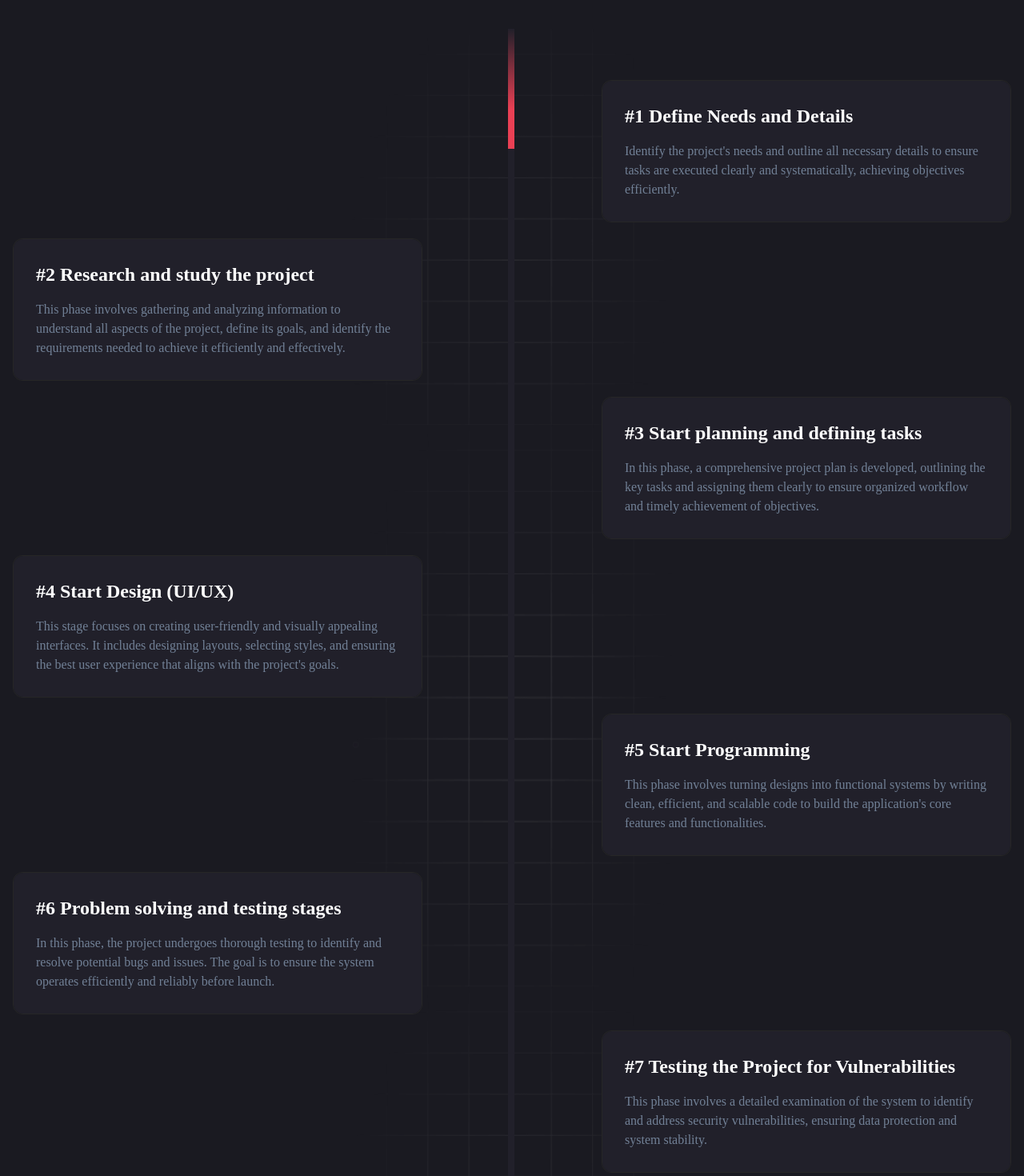
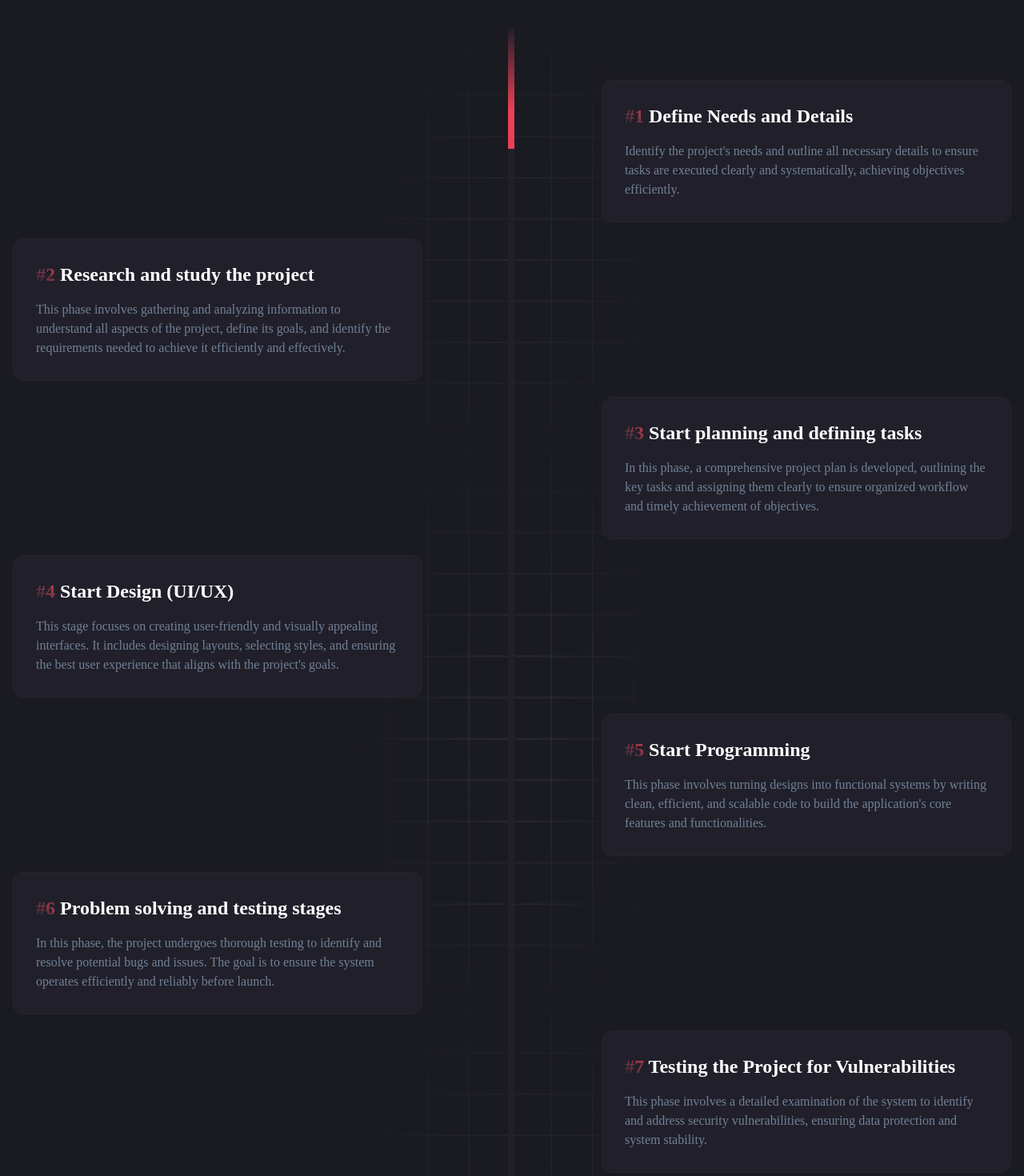
Before and after one commit to Alaa-Eldeyn/progo-website, a Next.js app: page / in a window 1280 px wide. Shown: the part 8340-9810 px from the top of the page at 80% size. Built offline with nearby package versions, Linux system fonts and the light colour scheme.

Commit message:
Update roadmap steps titles for consistency and enhance UI with step index display

```diff
--- a/app/_components/Roadmap.tsx
+++ b/app/_components/Roadmap.tsx
@@ -41,6 +41,9 @@ function Roadmap() {
                   className={`space-y-4 max-w-md lg:max-w-lg bg-muted p-7 rounded-xl`}
                 >
                   <h2 className="text-xl lg:text-2xl font-bold">
+                    <span className="bg-clip-text text-transparent bg-gradient-to-tr from-[#242B37] to-[#EA4054]">
+                      #{index + 1}{" "}
+                    </span>
                     {step.title}
                   </h2>
                   <p className=" text-[#718096]">{step.description}</p>
--- a/data/index.ts
+++ b/data/index.ts
@@ -275,44 +275,44 @@ export const projects = [
   },
 ];
 
-export   const roadmapSteps = [
+export const roadmapSteps = [
   {
-    title: "#1 Define Needs and Details",
+    title: "Define Needs and Details",
     description:
       "Identify the project's needs and outline all necessary details to ensure tasks are executed clearly and systematically, achieving objectives efficiently.",
   },
   {
-    title: "#2 Research and study the project",
+    title: "Research and study the project",
     description:
       "This phase involves gathering and analyzing information to understand all aspects of the project, define its goals, and identify the requirements needed to achieve it efficiently and effectively.",
   },
   {
-    title: "#3 Start planning and defining tasks",
+    title: "Start planning and defining tasks",
     description:
       "In this phase, a comprehensive project plan is developed, outlining the key tasks and assigning them clearly to ensure organized workflow and timely achievement of objectives.",
   },
   {
-    title: "#4 Start Design (UI/UX)",
+    title: "Start Design (UI/UX)",
     description:
       "This stage focuses on creating user-friendly and visually appealing interfaces. It includes designing layouts, selecting styles, and ensuring the best user experience that aligns with the project's goals.",
   },
   {
-    title: "#5 Start Programming",
+    title: "Start Programming",
     description:
       "This phase involves turning designs into functional systems by writing clean, efficient, and scalable code to build the application's core features and functionalities.",
   },
   {
-    title: "#6 Problem solving and testing stages",
+    title: "Problem solving and testing stages",
     description:
       "In this phase, the project undergoes thorough testing to identify and resolve potential bugs and issues. The goal is to ensure the system operates efficiently and reliably before launch.",
   },
   {
-    title: "#7 Testing the Project for Vulnerabilities",
+    title: "Testing the Project for Vulnerabilities",
     description:
       "This phase involves a detailed examination of the system to identify and address security vulnerabilities, ensuring data protection and system stability.",
   },
   {
-    title: "#8 Project launch and management",
+    title: "Project launch and management",
     description:
       "After the project is complete, it needs to be deployed and managed properly. This phase includes monitoring, feedback collection, and continuous improvement of the system.",
   },
```
